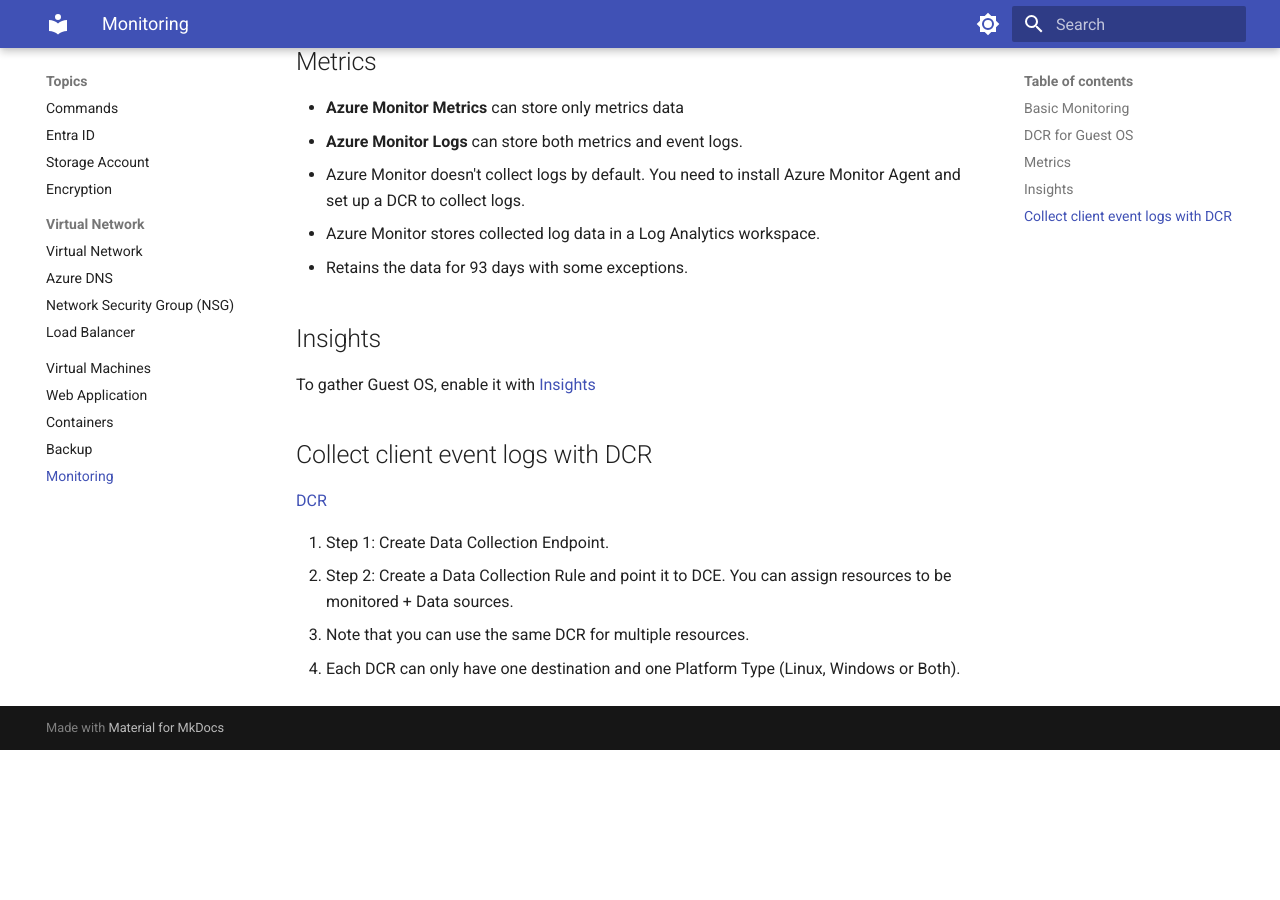
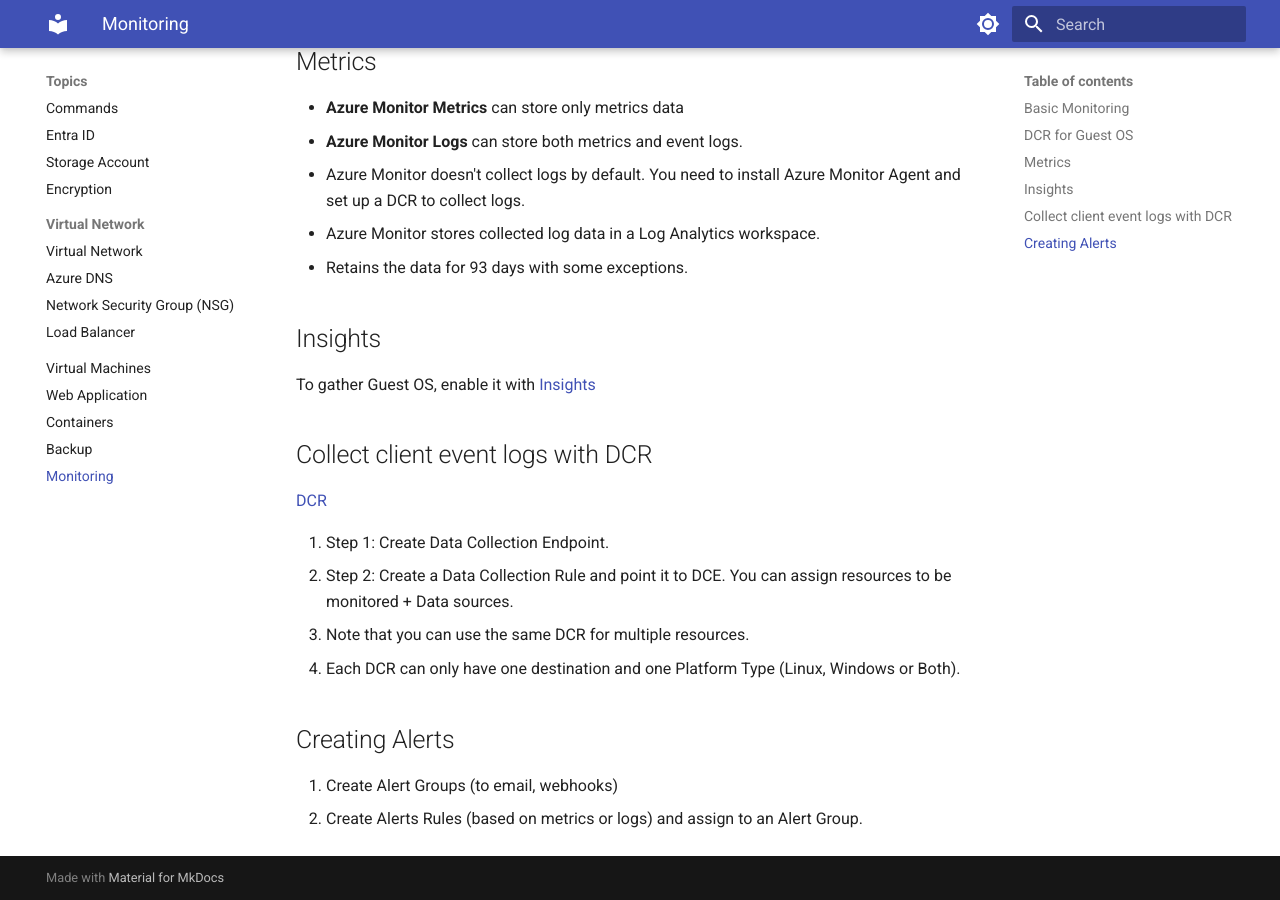
Before and after one commit to yoonghan/AZ-104-Azure-Administrator-Associate, an MkDocs documentation site: the page built from docs/Monitoring.md, in a window 1280 px wide and 900 px high, scrolled down 1157 px. Built offline with MkDocs 1.6.1 and Material for MkDocs 9.7.7, drawn with Linux system fonts in a browser that asks for light colours; before the commit the page ends 1907 px from its top, so only the background shows below that.

Commit message:
Adding alerts

```diff
--- a/docs/Monitoring.md
+++ b/docs/Monitoring.md
@@ -34,3 +34,7 @@
 2. Step 2: Create a Data Collection Rule and point it to DCE. You can assign resources to be monitored + Data sources.
 3. Note that you can use the same DCR for multiple resources.
 4. Each DCR can only have one destination and one Platform Type (Linux, Windows or Both).
+
+## Creating Alerts
+1. Create Alert Groups (to email, webhooks)
+2. Create Alerts Rules (based on metrics or logs) and assign to an Alert Group.
```
